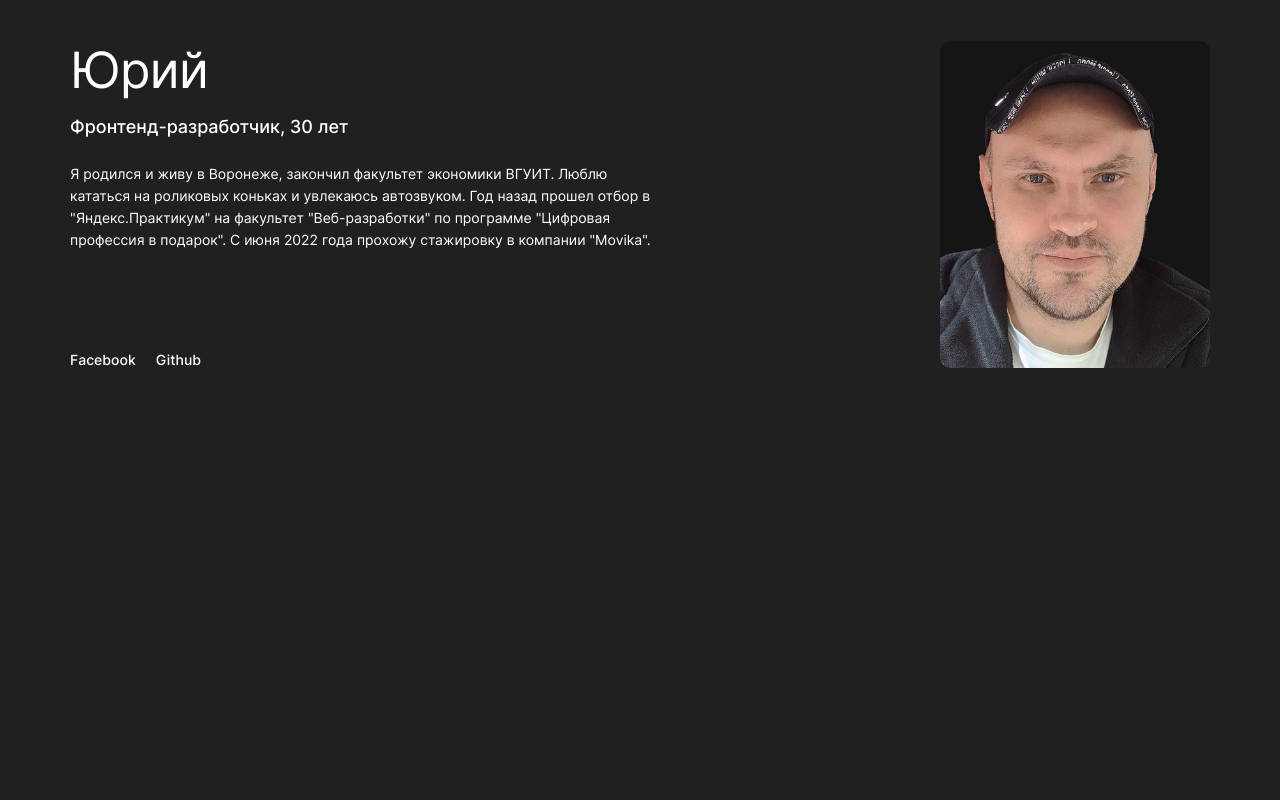
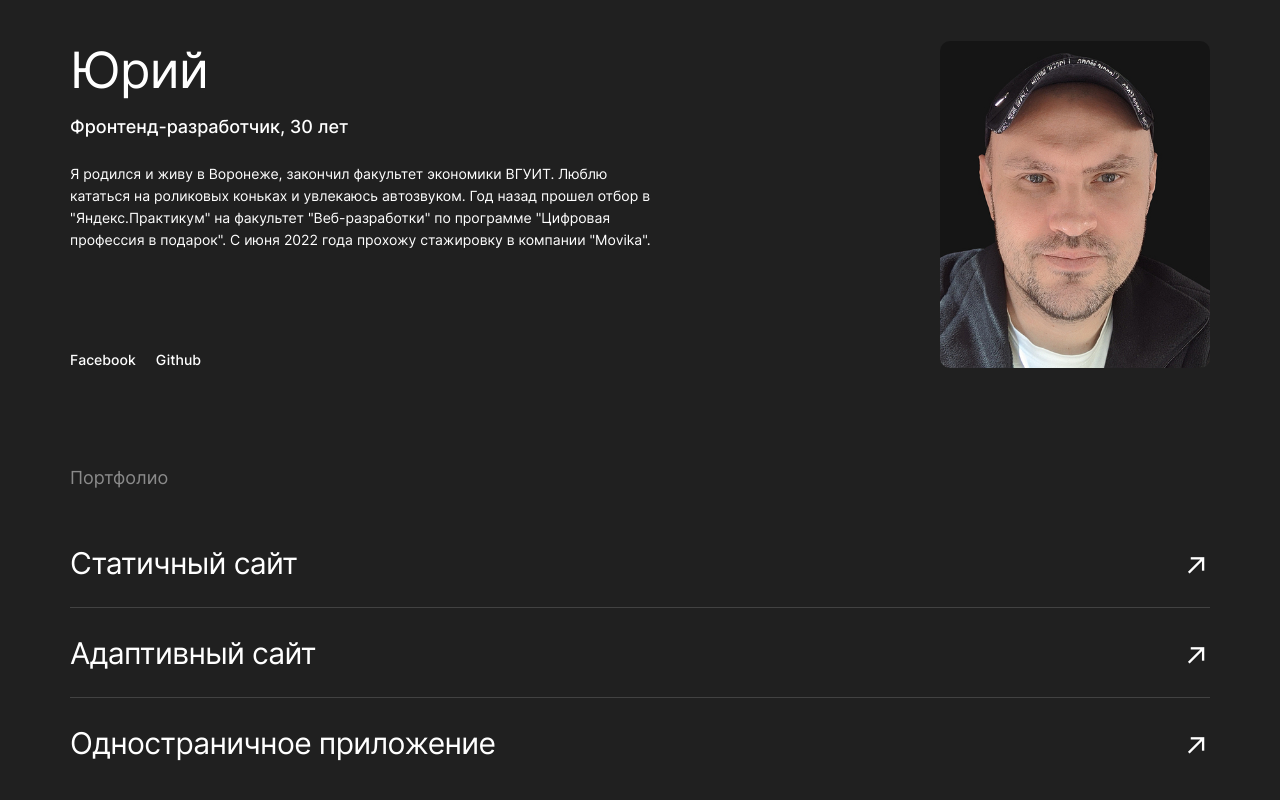
Before and after one commit to KarpovYuri/movies-explorer-frontend, a React app: page / in a window 1280 px wide. Shown: the part 2006-2806 px from the top of the page. Before the commit the page ends 2474 px from the top, so only its background shows below. Built offline with nearby package versions, Linux system fonts and the light colour scheme.

Commit message:
feat: Сверстать секцию Portfolio

```diff
--- a/src/components/Main/Main.css
+++ b/src/components/Main/Main.css
@@ -13,7 +13,18 @@
   background-color: #dadada;
 }
 
-@media (max-width: 320px) {
+.line_place_portfolio {
+  margin: 9px 0 20px;
+  background-color: #424242;
+}
+
+@media (max-width: 768px) {
+  .line_place_portfolio {
+    background-color: #e6e6e6;
+  }
+}
+
+@media (max-width: 576px) {
   .title {
     font-size: 18px;
     line-height: 22px;
@@ -22,4 +33,8 @@
   .line {
     margin-top: 28px;
   }
+
+  .line_place_portfolio {
+    margin-top: 19px;
+  }
 }
--- a/src/components/Main/components/AboutMe/AboutMe.js
+++ b/src/components/Main/components/AboutMe/AboutMe.js
@@ -1,4 +1,4 @@
-// import Portfolio from '../Portfolio/Portfolio';
+import Portfolio from '../Portfolio/Portfolio';
 import './AboutMe.css';
 
 import myPhoto from '../../../../images/my-photo.jpg';
@@ -44,7 +44,7 @@ function AboutMe() {
         </div>
         <img className='myPhoto' alt='Моя фотография' src={myPhoto} />
       </div>
-      {/* <Portfolio /> */}
+      <Portfolio />
     </section>
   );
 };
--- a/src/components/Main/components/Portfolio/Portfolio.css
+++ b/src/components/Main/components/Portfolio/Portfolio.css
@@ -0,0 +1,74 @@
+.portfolio {
+  margin-top: 100px;
+}
+
+.portfolio__title {
+  margin: 0;
+  color: #8b8b8b;
+  font-weight: 400;
+  font-size: 18px;
+  line-height: 20px;
+  letter-spacing: normal;
+}
+
+.portfolio__links {
+  margin: 50px 0 0;
+  padding: 0;
+  list-style: none;
+}
+
+.portfolio__link {
+  text-decoration: none;
+  color: #fff;
+  display: flex;
+  justify-content: space-between;
+  font-weight: 400;
+  font-size: 30px;
+  transition: opacity 0.25s;
+}
+
+.portfolio__link:hover {
+  opacity: 0.6;
+}
+
+.portfolio__link-title {
+  margin: 0;
+  line-height: 50px;
+}
+
+.portfolio__link-arrow {
+  margin: 0;
+  line-height: 60px;
+}
+
+@media (max-width: 768px) {
+  .portfolio {
+    margin-top: 90px;
+  }
+
+  .portfolio__link {
+    font-size: 28px;
+  }
+}
+
+@media screen and (max-width: 576px) {
+  .portfolio {
+    margin-top: 69px;
+  }
+
+  .portfolio__title {
+    color: #a0a0a0;
+  }
+
+  .portfolio__links {
+    margin-top: 40px;
+  }
+
+  .portfolio__link {
+    font-size: 18px;
+  }
+
+  .portfolio__link-title, .portfolio__link-arrow {
+    line-height: 28px;
+  }
+}
--- a/src/components/Main/components/Portfolio/Portfolio.js
+++ b/src/components/Main/components/Portfolio/Portfolio.js
@@ -0,0 +1,48 @@
+import './Portfolio.css';
+
+function Portfolio() {
+  return (
+    <section className='portfolio'>
+      <h2 className='portfolio__title'>Портфолио</h2>
+      <ul className='portfolio__links'>
+        <li>
+          <a
+            className='portfolio__link'
+            target='_blank'
+            href='https://github.com/Yurick78/how-to-learn'
+            rel="noreferrer"
+          >
+            <p className='portfolio__link-title'>Статичный сайт</p>
+            <p className='portfolio__link-arrow'>↗</p>
+          </a>
+          <hr className='line line_place_portfolio'></hr>
+        </li>
+        <li>
+          <a
+            className='portfolio__link'
+            target='_blank'
+            href='https://github.com/Yurick78/russian-travel'
+            rel="noreferrer"
+          >
+            <p className='portfolio__link-title'>Адаптивный сайт</p>
+            <p className='portfolio__link-arrow'>↗</p>
+          </a>
+          <hr className='line line_place_portfolio'></hr>
+        </li>
+        <li>
+          <a
+            className='portfolio__link'
+            target='_blank'
+            href='https://github.com/Yurick78/react-mesto-api-full'
+            rel="noreferrer"
+          >
+            <p className='portfolio__link-title'>Одностраничное приложение</p>
+            <p className='portfolio__link-arrow'>↗</p>
+          </a>
+        </li>
+      </ul>
+    </section>
+  );
+};
+
+export default Portfolio;
```
